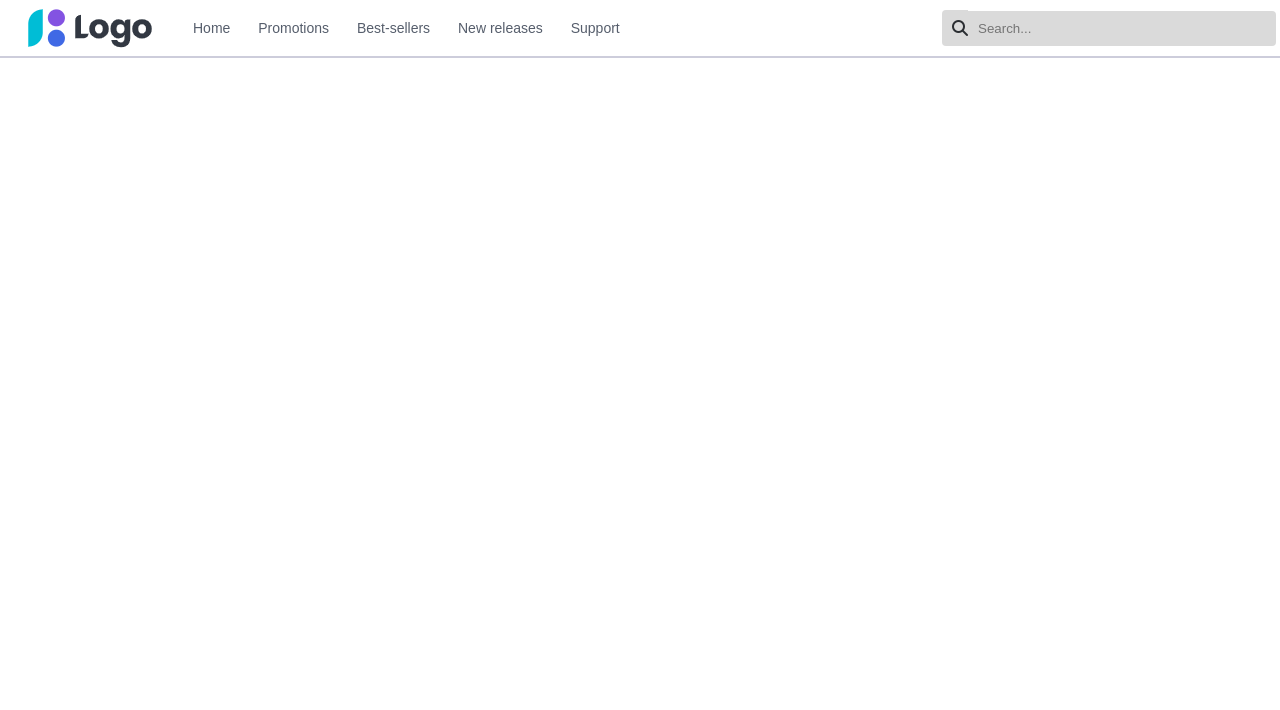
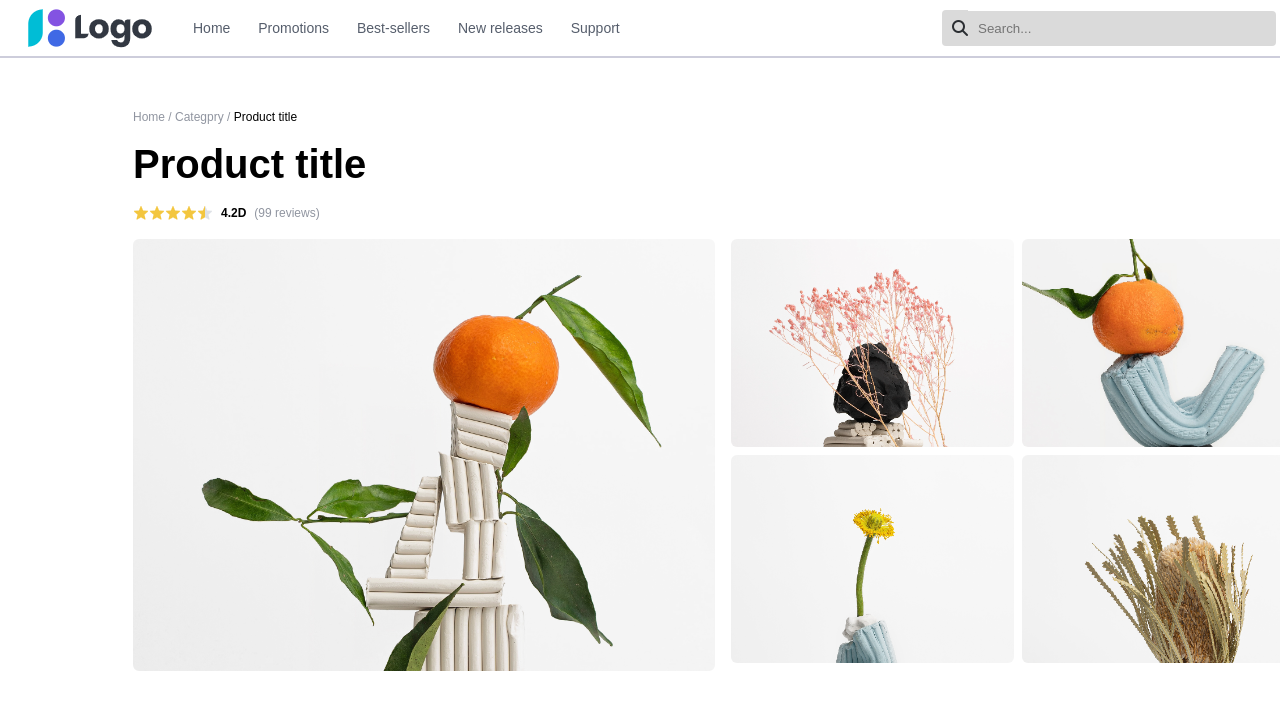
Before and after one commit to EchhOpp/A_DetailProductListing, a plain HTML site: page index.html in a window 1280 px wide. Shown: the top 710 px of the page. Drawn offline with Linux system fonts and the light colour scheme.

Commit message:
create slide

```diff
--- a/assets/css/main.css
+++ b/assets/css/main.css
@@ -97,3 +97,60 @@ html{
 #input_search-header:focus {
     outline: none;
 }
+
+#slide {
+    margin:52px 127px 100px 133px;
+}
+
+#silde__title-path {
+    font-size: 12px;
+    color: #9095a0;
+}
+
+.title-path-dark {
+    color: #000;
+}
+
+#silde__title-heading {
+    font-size: 40px;
+    padding: 18px 0;
+}
+
+#silde__title-starrating {
+    display: flex;
+    align-items: center;
+    font-size: 12px;
+}
+
+#silde__title-starrating--number {
+    font-size: 12px;
+    padding: 0 8px;
+}
+#silde__title-starrating--reviewer {
+    color: #9095a0;
+}
+
+#slide__img {
+    display: grid;
+    grid-template-areas:
+    'img__silde1 img__silde1 img__silde2 img__silde3'
+    'img__silde1 img__silde1 img__silde4 img__silde5'
+    ;
+    margin-top: 18px;
+}
+
+#img__silde1{
+    grid-area: img__silde1;
+}
+#img__silde2{
+    grid-area: img__silde2;
+}
+#img__silde3{
+    grid-area: img__silde3;
+}
+#img__silde4{
+    grid-area: img__silde4;
+}
+#img__silde5{
+    grid-area: img__silde5;
+}
--- a/index.html
+++ b/index.html
@@ -33,7 +33,24 @@
             </div>
         </div>
         <div id="slide">
-
+            <div id="slide__title">
+                <p id="silde__title-path">Home / Categpry / <span class="title-path-dark">Product title</span></p>
+                <h2 id="silde__title-heading">
+                    Product title
+                </h2>
+                <div id="silde__title-starrating">
+                    <img src="./assets/img/Rating 303.png" alt="rating">
+                    <h5 id="silde__title-starrating--number">4.2D</h5>
+                    <p id="silde__title-starrating--reviewer">(99 reviews)</p>
+                </div>
+            </div>
+            <div id="slide__img">
+                <img src="./assets/img/Image 1705.png" alt="" id="img__silde1">
+                <img src="./assets/img/Image 1708.png" alt="" id="img__silde2">
+                <img src="./assets/img/Image 1707.png" alt="" id="img__silde3">
+                <img src="./assets/img/Image 1706.png" alt="" id="img__silde4">
+                <img src="./assets/img/Image 1709.png" alt="" id="img__silde5">
+            </div>
         </div>
         <div id="container">
 
```
